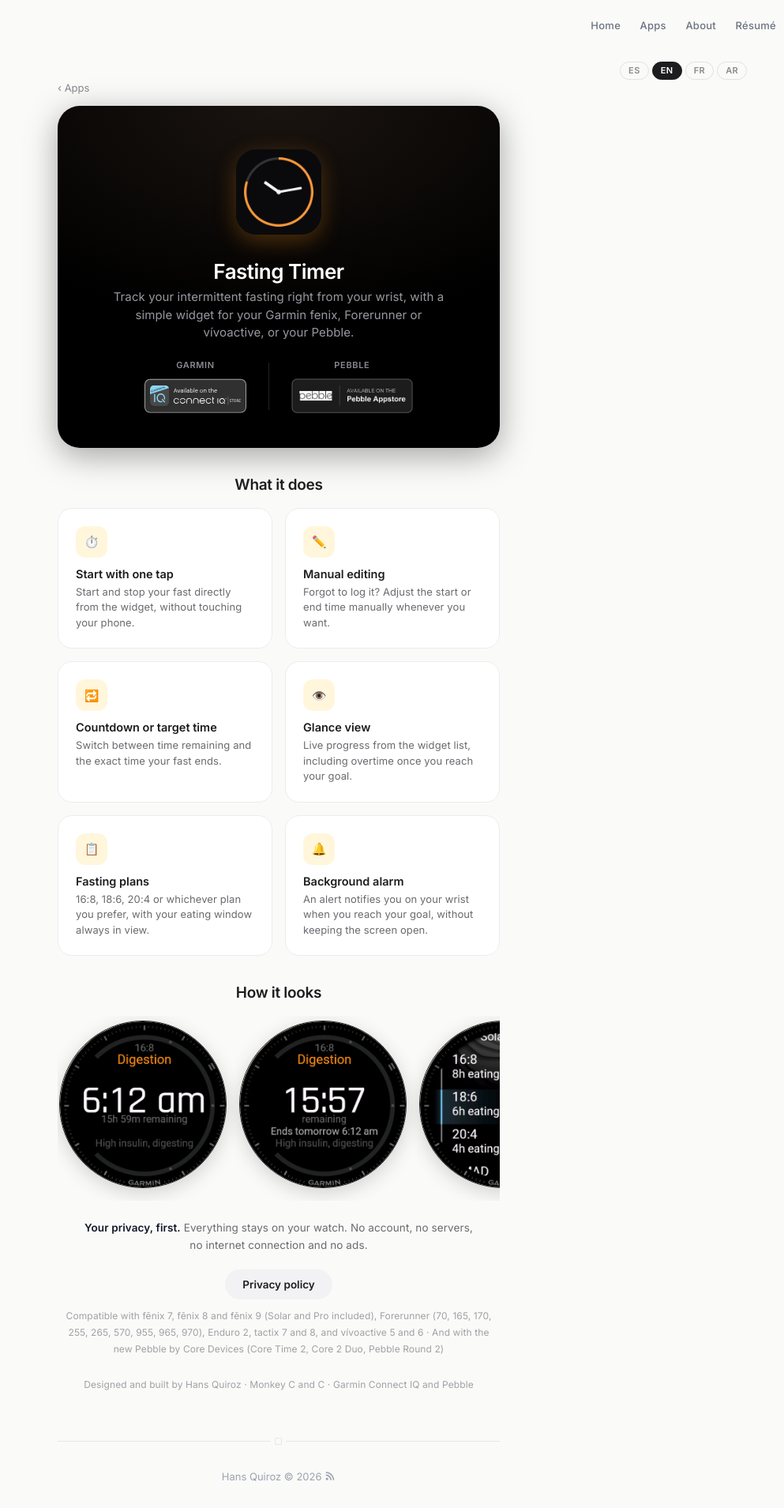
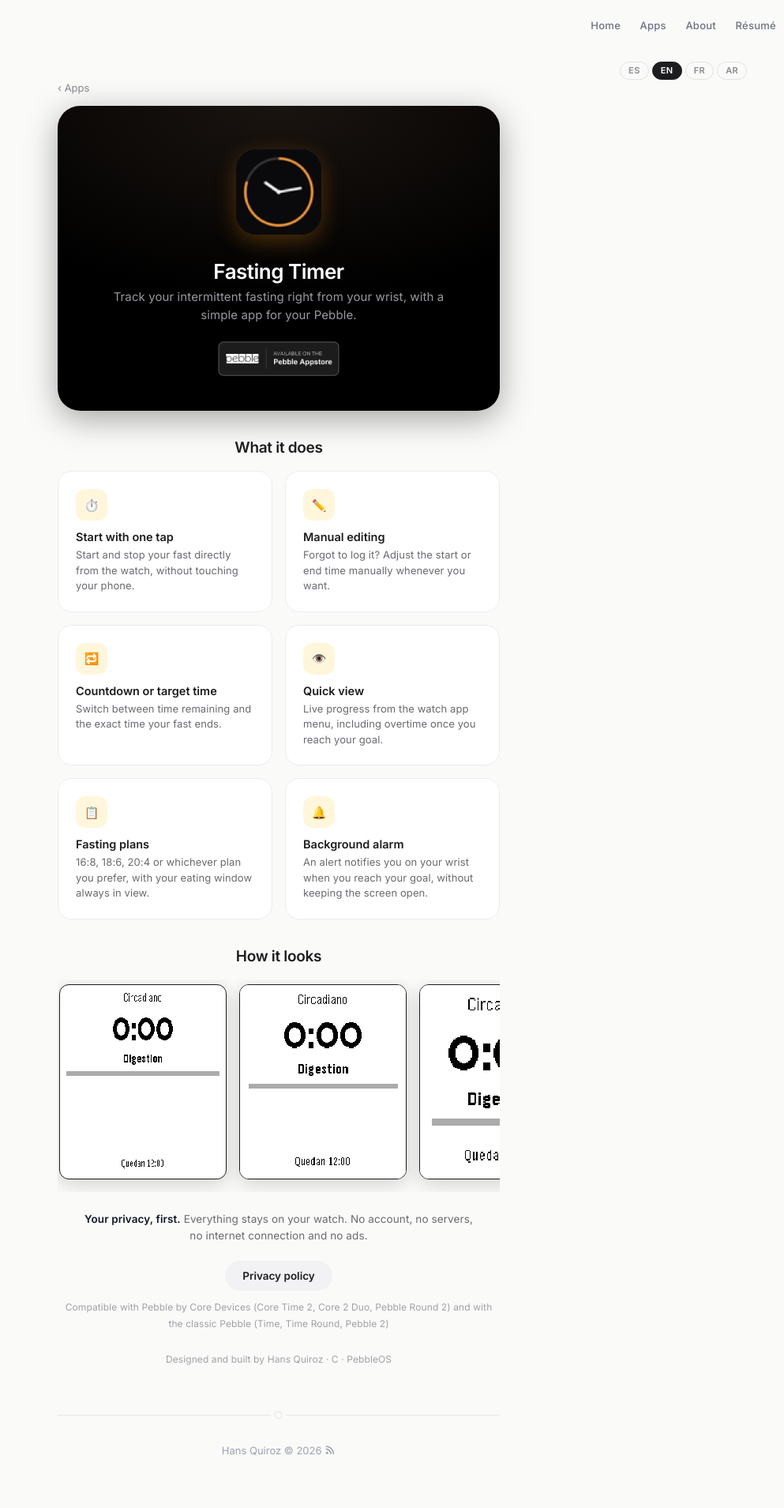
Before and after one commit to NoviZXC/BioPage, a Jekyll site: the page built from fasting-timer.html, in a window 1280 px wide. Shown: the whole page at 79% size, without its empty margins (287-1280 px from the left). Built offline with Jekyll 4.4.1, drawn with Linux system fonts in a browser that asks for light colours; after the commit the page ends 1876 px from its top, so only the background shows below that.

Commit message:
Fasting Timer pasa a ser app de Pebble en el perfil
Garmin rechazó la subida y Hans se queda en sideload, así que el perfil
deja de anunciar la vía de Connect IQ: fuera el badge de la Connect IQ
Store, las cuatro capturas de Garmin y la lista de fēnix/Forerunner/
vívoactive. La página queda como lo que sigue estando publicado y
descargable: la app del Pebble Appstore.

**La página /f/ NO se toca.** Su URL va incrustada en el binario del
widget de Garmin que hay instalado en relojes ahora mismo, y es lo que
abre el QR del export. Cambiarla rompe a usuarios reales. Lleva
`sitemap: false`, así que tampoco cuelga del perfil.

Assets de Pebble traídos del proyecto (`10-pebble-apps/FastingTimer`):
icono del store y las capturas de tres formas de reloj —Round 2, Core
Time 2 y Time— que es lo que comunica la compatibilidad ahora que no
hay cuatro estados distintos que enseñar.

Dos detalles del CSS que el cambio de plataforma obliga: el
`border-radius: 50%` de la galería venía de que las esferas de Garmin
eran redondas y habría recortado las capturas rectangulares de Pebble; y
esas capturas son de 144 px, así que van con `image-rendering: pixelated`
o el escalado convierte el pixel art en una mancha.

También cambia el vocabulario, que era el de Connect IQ: "widget" pasa a
"app"/"reloj", "vista Glance" a "vista rápida" y "lista de widgets" al
menú de apps del reloj. Actualizado en es, en, fr y ar.

Co-Authored-By: Claude Opus 5 (1M context) <noreply@anthropic.com>
Claude-Session: https://claude.ai/code/session_01VQy5X3yfmxz2E5qDb2gQch

```diff
--- a/apps.html
+++ b/apps.html
@@ -50,11 +50,11 @@ description: Apps de iOS diseñadas y desarrolladas por Hans Quiroz.
   </a>
 
   <a class="app-card" href="{{ site.url }}/apps/fasting-timer">
-    <img src="{{ site.url }}/assets/images/fasting-timer-garmin/icon.png" alt="Fasting Timer" />
+    <img src="{{ site.url }}/assets/images/fasting-timer-pebble/icon.png" alt="Fasting Timer" />
     <div class="meta">
       <p class="name">Fasting Timer</p>
-      <p class="tagline" data-i18n="apps.ft.tagline">Widget de ayuno intermitente para Garmin y Pebble, con vista Glance y edición manual.</p>
-      <span class="pill" data-i18n="ft.soon">Disponible en Connect IQ Store y Pebble Appstore</span>
+      <p class="tagline" data-i18n="apps.ft.tagline">App de ayuno intermitente para Pebble, con vista rápida y edición manual.</p>
+      <span class="pill" data-i18n="ft.soon">Disponible en Pebble Appstore</span>
     </div>
     <span class="chev">›</span>
   </a>
--- a/assets/js/i18n.js
+++ b/assets/js/i18n.js
@@ -435,19 +435,19 @@ window.I18N_STRINGS = {
     "ar": "<li><a href=\"https://www.usil.edu.pe/\">جامعة San Ignacio de Loyola</a> — إدارة الأعمال</li><li><a href=\"https://www.pucp.edu.pe/\">PUCP</a> — الإدارة والقيادة العليا</li><li><a href=\"https://pbs.edu.pe/default.aspx\">Pacífico Business School</a> — تصميم وإدارة تجربة العملاء</li><li><a href=\"https://www.colectivo23.com/rutas/product-management\">Colectivo23</a> — برنامج Product Manager</li>"
   },
   "apps.ft.tagline": {
-    "en": "Intermittent fasting widget for Garmin and Pebble, with Glance view and manual editing.",
-    "fr": "Widget de jeûne intermittent pour Garmin et Pebble, avec vue Glance et modification manuelle.",
-    "ar": "أداة صيام متقطع لساعات Garmin وPebble، مع عرض Glance وتعديل يدوي."
+    "en": "Intermittent fasting app for Pebble, with quick view and manual editing.",
+    "fr": "App de jeûne intermittent pour Pebble, avec vue rapide et modification manuelle.",
+    "ar": "تطبيق صيام متقطع لساعات Pebble، مع عرض سريع وتعديل يدوي."
   },
   "ft.soon": {
-    "en": "Available on the Connect IQ Store and Pebble Appstore",
-    "fr": "Disponible sur le Connect IQ Store et le Pebble Appstore",
-    "ar": "متاح على متجر Connect IQ ومتجر Pebble"
+    "en": "Available on the Pebble Appstore",
+    "fr": "Disponible sur le Pebble Appstore",
+    "ar": "متاح على متجر Pebble"
   },
   "ft.hero.tagline": {
-    "en": "Track your intermittent fasting right from your wrist, with a simple widget for your Garmin fenix, Forerunner or vívoactive, or your Pebble.",
-    "fr": "Suis ton jeûne intermittent directement depuis ton poignet, avec un widget simple pour ta Garmin fenix, Forerunner ou vívoactive, ou ta Pebble.",
-    "ar": "تابع صيامك المتقطع مباشرة من معصمك، بأداة بسيطة لساعات Garmin fenix أو Forerunner أو vívoactive، أو ساعة Pebble."
+    "en": "Track your intermittent fasting right from your wrist, with a simple app for your Pebble.",
+    "fr": "Suis ton jeûne intermittent directement depuis ton poignet, avec une app simple pour ta Pebble.",
+    "ar": "تابع صيامك المتقطع مباشرة من معصمك، بتطبيق بسيط لساعة Pebble."
   },
   "ft.feat.start.t": {
     "en": "Start with one tap",
@@ -455,9 +455,9 @@ window.I18N_STRINGS = {
     "ar": "ابدأ بلمسة واحدة"
   },
   "ft.feat.start.d": {
-    "en": "Start and stop your fast directly from the widget, without touching your phone.",
-    "fr": "Démarre et arrête ton jeûne directement depuis le widget, sans toucher ton téléphone.",
-    "ar": "ابدأ وأنهِ صيامك مباشرة من الودجت، دون الحاجة لهاتفك."
+    "en": "Start and stop your fast directly from the watch, without touching your phone.",
+    "fr": "Démarre et arrête ton jeûne directement depuis la montre, sans toucher ton téléphone.",
+    "ar": "ابدأ وأنهِ صيامك مباشرة من الساعة، دون الحاجة لهاتفك."
   },
   "ft.feat.edit.t": {
     "en": "Manual editing",
@@ -480,14 +480,14 @@ window.I18N_STRINGS = {
     "ar": "بدّل بين الوقت المتبقي والوقت الدقيق الذي ينتهي فيه صيامك."
   },
   "ft.feat.glance.t": {
-    "en": "Glance view",
-    "fr": "Vue Glance",
-    "ar": "عرض Glance"
+    "en": "Quick view",
+    "fr": "Vue rapide",
+    "ar": "عرض سريع"
   },
   "ft.feat.glance.d": {
-    "en": "Live progress from the widget list, including overtime once you reach your goal.",
-    "fr": "Progression en direct depuis la liste des widgets, y compris le temps supplémentaire une fois ton objectif atteint.",
-    "ar": "تقدّم مباشر من قائمة الودجت، بما في ذلك الوقت الإضافي بعد بلوغ هدفك."
+    "en": "Live progress from the watch app menu, including overtime once you reach your goal.",
+    "fr": "Progression en direct depuis le menu d’apps de la montre, y compris le temps supplémentaire une fois ton objectif atteint.",
+    "ar": "تقدّم مباشر من قائمة تطبيقات الساعة، بما في ذلك الوقت الإضافي بعد بلوغ هدفك."
   },
   "ft.feat.plans.t": {
     "en": "Fasting plans",
@@ -520,14 +520,14 @@ window.I18N_STRINGS = {
     "ar": "سياسة الخصوصية"
   },
   "ft.devices": {
-    "en": "Compatible with fēnix 7, fēnix 8 and fēnix 9 (Solar and Pro included), Forerunner (70, 165, 170, 255, 265, 570, 955, 965, 970), Enduro 2, tactix 7 and 8, and vívoactive 5 and 6 · And with the new Pebble by Core Devices (Core Time 2, Core 2 Duo, Pebble Round 2)",
-    "fr": "Compatible avec fēnix 7, fēnix 8 et fēnix 9 (Solar et Pro incluses), Forerunner (70, 165, 170, 255, 265, 570, 955, 965, 970), Enduro 2, tactix 7 et 8, et vívoactive 5 et 6 · Et avec les nouvelles Pebble de Core Devices (Core Time 2, Core 2 Duo, Pebble Round 2)",
-    "ar": "متوافقة مع fēnix 7 وfēnix 8 وfēnix 9 (بما فيها Solar وPro)، وForerunner (70، 165، 170، 255، 265، 570، 955، 965، 970)، وEnduro 2، وtactix 7 و8، وvívoactive 5 و6 · ومع ساعات Pebble الجديدة من Core Devices (Core Time 2، Core 2 Duo، Pebble Round 2)"
+    "en": "Compatible with Pebble by Core Devices (Core Time 2, Core 2 Duo, Pebble Round 2) and with the classic Pebble (Time, Time Round, Pebble 2)",
+    "fr": "Compatible avec les Pebble de Core Devices (Core Time 2, Core 2 Duo, Pebble Round 2) et avec les Pebble classiques (Time, Time Round, Pebble 2)",
+    "ar": "متوافقة مع ساعات Pebble من Core Devices (Core Time 2، Core 2 Duo، Pebble Round 2) ومع ساعات Pebble الكلاسيكية (Time، Time Round، Pebble 2)"
   },
   "ft.tech": {
-    "en": "Designed and built by Hans Quiroz · Monkey C and C · Garmin Connect IQ and Pebble",
-    "fr": "Conçu et développé par Hans Quiroz · Monkey C et C · Garmin Connect IQ et Pebble",
-    "ar": "من تصميم وتطوير Hans Quiroz · Monkey C وC · Garmin Connect IQ وPebble"
+    "en": "Designed and built by Hans Quiroz · C · PebbleOS",
+    "fr": "Conçu et développé par Hans Quiroz · C · PebbleOS",
+    "ar": "من تصميم وتطوير Hans Quiroz · C · PebbleOS"
   },
   "back.ft": {
     "en": "‹ Fasting Timer",
@@ -555,9 +555,9 @@ window.I18N_STRINGS = {
     "ar": "1. المسؤول"
   },
   "pp.ft.b1": {
-    "en": "<p>Fasting Timer is a Garmin Connect IQ widget developed independently by Hans Quiroz. For any privacy question, write to <a href=\"mailto:nquiroz@gmail.com\">nquiroz@gmail.com</a>.</p>",
-    "fr": "<p>Fasting Timer est un widget Garmin Connect IQ développé de façon indépendante par Hans Quiroz. Pour toute question sur la confidentialité, écris à <a href=\"mailto:nquiroz@gmail.com\">nquiroz@gmail.com</a>.</p>",
-    "ar": "<p>Fasting Timer أداة Garmin Connect IQ طوّرها Hans Quiroz بشكل مستقل. لأي استفسار حول الخصوصية، راسل <a href=\"mailto:nquiroz@gmail.com\">nquiroz@gmail.com</a>.</p>"
+    "en": "<p>Fasting Timer is a Pebble app developed independently by Hans Quiroz. For any privacy question, write to <a href=\"mailto:nquiroz@gmail.com\">nquiroz@gmail.com</a>.</p>",
+    "fr": "<p>Fasting Timer est une app Pebble développée de façon indépendante par Hans Quiroz. Pour toute question sur la confidentialité, écris à <a href=\"mailto:nquiroz@gmail.com\">nquiroz@gmail.com</a>.</p>",
+    "ar": "<p>Fasting Timer تطبيق Pebble طوّره Hans Quiroz بشكل مستقل. لأي استفسار حول الخصوصية، راسل <a href=\"mailto:nquiroz@gmail.com\">nquiroz@gmail.com</a>.</p>"
   },
   "pp.ft.h2": {
     "en": "2. What information the app handles",
@@ -565,9 +565,9 @@ window.I18N_STRINGS = {
     "ar": "2. ما المعلومات التي يتعامل معها التطبيق"
   },
   "pp.ft.b2": {
-    "en": "<p>Fasting Timer works <strong>entirely on your watch</strong>. The information you create —your fasting schedule, chosen plan and history— is stored locally on the Garmin device using its internal storage. This information <strong>is never sent to any server</strong> nor received by the developer.</p>",
-    "fr": "<p>Fasting Timer fonctionne <strong>entièrement sur ta montre</strong>. Les informations que tu crées —ton programme de jeûne, le plan choisi et ton historique— sont stockées localement sur l’appareil Garmin via son stockage interne. Ces informations <strong>ne sont jamais envoyées à un serveur</strong> ni reçues par le développeur.</p>",
-    "ar": "<p>يعمل Fasting Timer <strong>بالكامل على ساعتك</strong>. المعلومات التي تنشئها —جدول صيامك، الخطة المختارة، وسجلك— تُخزَّن محليًا على جهاز Garmin عبر تخزينه الداخلي. هذه المعلومات <strong>لا تُرسَل إلى أي خادم</strong> ولا يستلمها المطوّر.</p>"
+    "en": "<p>Fasting Timer works <strong>entirely on your watch</strong>. The information you create —your fasting schedule, chosen plan and history— is stored locally on the watch using its internal storage. This information <strong>is never sent to any server</strong> nor received by the developer.</p>",
+    "fr": "<p>Fasting Timer fonctionne <strong>entièrement sur ta montre</strong>. Les informations que tu crées —ton programme de jeûne, le plan choisi et ton historique— sont stockées localement sur la montre via son stockage interne. Ces informations <strong>ne sont jamais envoyées à un serveur</strong> ni reçues par le développeur.</p>",
+    "ar": "<p>يعمل Fasting Timer <strong>بالكامل على ساعتك</strong>. المعلومات التي تنشئها —جدول صيامك، الخطة المختارة، وسجلك— تُخزَّن محليًا على الساعة عبر تخزينها الداخلي. هذه المعلومات <strong>لا تُرسَل إلى أي خادم</strong> ولا يستلمها المطوّر.</p>"
   },
   "pp.ft.h3": {
     "en": "3. Notifications",
@@ -575,9 +575,9 @@ window.I18N_STRINGS = {
     "ar": "3. الإشعارات"
   },
   "pp.ft.b3": {
-    "en": "<p>The widget can vibrate and show a background alert when you reach your fasting goal. That alarm is scheduled <strong>locally</strong> on the watch; no push notification services or external servers are used.</p>",
-    "fr": "<p>Le widget peut vibrer et afficher une alerte en arrière-plan lorsque tu atteins ton objectif de jeûne. Cette alarme est programmée <strong>localement</strong> sur la montre ; aucun service de notification push ni serveur externe n’est utilisé.</p>",
-    "ar": "<p>يمكن للودجت أن يهتز ويعرض تنبيهًا في الخلفية عند بلوغ هدف صيامك. تُجدوَل هذه الألارم <strong>محليًا</strong> على الساعة؛ ولا تُستخدم خدمات إشعارات الدفع أو خوادم خارجية.</p>"
+    "en": "<p>The app can vibrate and show a background alert when you reach your fasting goal. That alarm is scheduled <strong>locally</strong> on the watch; no push notification services or external servers are used.</p>",
+    "fr": "<p>L’app peut vibrer et afficher une alerte en arrière-plan lorsque tu atteins ton objectif de jeûne. Cette alarme est programmée <strong>localement</strong> sur la montre ; aucun service de notification push ni serveur externe n’est utilisé.</p>",
+    "ar": "<p>يمكن للتطبيق أن يهتز ويعرض تنبيهًا في الخلفية عند بلوغ هدف صيامك. تُجدوَل هذه الألارم <strong>محليًا</strong> على الساعة؛ ولا تُستخدم خدمات إشعارات الدفع أو خوادم خارجية.</p>"
   },
   "pp.ft.h4": {
     "en": "4. Data we do NOT collect",
--- a/fasting-timer.html
+++ b/fasting-timer.html
@@ -2,7 +2,7 @@
 title: Fasting Timer
 layout: page
 permalink: /apps/fasting-timer/
-description: "Fasting Timer — widget de Garmin Connect IQ para ayuno intermitente en fēnix, Forerunner y vívoactive: progreso en vivo, etapas fisiológicas, edición manual de horarios y vista Glance. Diseñado y desarrollado por Hans Quiroz."
+description: "Fasting Timer — app de ayuno intermitente para Pebble: progreso en vivo, etapas fisiológicas, edición manual de horarios y vista rápida. Diseñada y desarrollada por Hans Quiroz."
 ---
 <style>
   .ft-page { max-width: 760px; margin: 0 auto; }
@@ -38,7 +38,8 @@ description: "Fasting Timer — widget de Garmin Connect IQ para ayuno intermite
   .ft-feature p { font-size: 1.3rem; color: #6b6b70; line-height: 1.5; margin: 0; }
 
   .ft-shots { display: flex; gap: 16px; overflow-x: auto; padding: 6px 2px 16px; scroll-snap-type: x mandatory; -webkit-overflow-scrolling: touch; }
-  .ft-shots img { width: 210px; flex: none; border-radius: 50%; scroll-snap-align: center; box-shadow: 0 6px 24px rgba(0,0,0,.16); border: 1px solid #1c1c1e; }
+  .ft-shots img { width: 210px; flex: none; border-radius: 12px; scroll-snap-align: center; box-shadow: 0 6px 24px rgba(0,0,0,.16); border: 1px solid #1c1c1e;
+                  image-rendering: pixelated; background: #fff; }
 
   .ft-privacy-note { text-align: center; color: #6b6b70; font-size: 1.35rem; line-height: 1.6; max-width: 500px; margin: 2.4rem auto 0; }
   .ft-links { display: flex; gap: 14px; justify-content: center; flex-wrap: wrap; margin: 2rem 0 1rem; }
@@ -60,19 +61,11 @@ description: "Fasting Timer — widget de Garmin Connect IQ para ayuno intermite
   <a class="ft-back" href="{{ site.url }}/apps" data-i18n="back.apps">‹ Apps</a>
 
   <div class="ft-hero">
-    <img class="icon" src="{{ site.url }}/assets/images/fasting-timer-garmin/icon.png" alt="Fasting Timer" />
+    <img class="icon" src="{{ site.url }}/assets/images/fasting-timer-pebble/icon.png" alt="Fasting Timer" />
     <h1>Fasting Timer</h1>
-    <p class="sub" data-i18n="ft.hero.tagline">Controla tu ayuno intermitente directo desde la muñeca, con un widget simple para tu Garmin fenix, Forerunner o vívoactive, o tu Pebble.</p>
+    <p class="sub" data-i18n="ft.hero.tagline">Controla tu ayuno intermitente directo desde la muñeca, con una app simple para tu Pebble.</p>
     <div class="ft-badges">
       <div class="ft-platform">
-        <span class="ft-platform-label">Garmin</span>
-        <a class="ft-badge" href="https://apps.garmin.com/apps/966bdd8b-954f-45cb-a780-cacf803bce6a" aria-label="Fasting Timer en la Connect IQ Store">
-          <img src="{{ site.url }}/assets/images/fasting-timer-garmin/connect-iq-badge.svg" alt="Available on the Connect IQ Store" />
-        </a>
-      </div>
-      <div class="ft-platform-divider"></div>
-      <div class="ft-platform">
-        <span class="ft-platform-label">Pebble</span>
         <a class="ft-badge" href="https://apps.repebble.com/fasting-timer_6bb880eacfa64c94822ae579" aria-label="Fasting Timer en Pebble Appstore">
           <img src="{{ site.url }}/assets/images/fasting-timer-pebble/pebble-appstore-badge.png" alt="Available on the Pebble Appstore" />
         </a>
@@ -85,7 +78,7 @@ description: "Fasting Timer — widget de Garmin Connect IQ para ayuno intermite
     <div class="ft-feature">
       <div class="ic">⏱️</div>
       <h3 data-i18n="ft.feat.start.t">Inicia con un toque</h3>
-      <p data-i18n="ft.feat.start.d">Empieza y detén tu ayuno directamente desde el widget, sin abrir el teléfono.</p>
+      <p data-i18n="ft.feat.start.d">Empieza y detén tu ayuno directamente desde el reloj, sin abrir el teléfono.</p>
     </div>
     <div class="ft-feature">
       <div class="ic">✏️</div>
@@ -99,8 +92,8 @@ description: "Fasting Timer — widget de Garmin Connect IQ para ayuno intermite
     </div>
     <div class="ft-feature">
       <div class="ic">👁️</div>
-      <h3 data-i18n="ft.feat.glance.t">Vista Glance</h3>
-      <p data-i18n="ft.feat.glance.d">Progreso en vivo desde la lista de widgets, incluyendo el tiempo extra tras alcanzar tu meta.</p>
+      <h3 data-i18n="ft.feat.glance.t">Vista rápida</h3>
+      <p data-i18n="ft.feat.glance.d">Progreso en vivo desde el menú de apps del reloj, incluyendo el tiempo extra tras alcanzar tu meta.</p>
     </div>
     <div class="ft-feature">
       <div class="ic">📋</div>
@@ -116,10 +109,9 @@ description: "Fasting Timer — widget de Garmin Connect IQ para ayuno intermite
 
   <h2 class="ft-section-title" data-i18n="if.how">Cómo se ve</h2>
   <div class="ft-shots">
-    <img src="{{ site.url }}/assets/images/fasting-timer-garmin/active.jpg" alt="Ayuno activo con tiempo restante" />
-    <img src="{{ site.url }}/assets/images/fasting-timer-garmin/countdown.jpg" alt="Cuenta regresiva y hora de fin" />
-    <img src="{{ site.url }}/assets/images/fasting-timer-garmin/plans.jpg" alt="Selección de plan de ayuno" />
-    <img src="{{ site.url }}/assets/images/fasting-timer-garmin/settings.jpg" alt="Ajustes del widget" />
+    <img src="{{ site.url }}/assets/images/fasting-timer-pebble/shot-round.png" alt="Fasting Timer en Pebble Round 2" />
+    <img src="{{ site.url }}/assets/images/fasting-timer-pebble/shot-time2.png" alt="Fasting Timer en Core Time 2" />
+    <img src="{{ site.url }}/assets/images/fasting-timer-pebble/shot-classic.png" alt="Fasting Timer en Pebble Time" />
   </div>
 
   <p class="ft-privacy-note" data-i18n="ft.privacy">
@@ -129,7 +121,7 @@ description: "Fasting Timer — widget de Garmin Connect IQ para ayuno intermite
   <div class="ft-links">
     <a class="ghost" href="{{ site.url }}/apps/fasting-timer/privacidad" data-i18n="ft.privacyBtn">Política de privacidad</a>
   </div>
-  <p class="ft-devices" data-i18n="ft.devices">Compatible con fēnix 7, fēnix 8 y fēnix 9 (incluidas Solar y Pro), Forerunner (70, 165, 170, 255, 265, 570, 955, 965, 970), Enduro 2, tactix 7 y 8, y vívoactive 5 y 6 · Y con los nuevos Pebble de Core Devices (Core Time 2, Core 2 Duo, Pebble Round 2)</p>
+  <p class="ft-devices" data-i18n="ft.devices">Compatible con los Pebble de Core Devices (Core Time 2, Core 2 Duo, Pebble Round 2) y con los Pebble clásicos (Time, Time Round, Pebble 2)</p>
 
-  <p class="ft-tech" data-i18n="ft.tech">Diseñado y desarrollado por Hans Quiroz · Monkey C y C · Garmin Connect IQ y Pebble</p>
+  <p class="ft-tech" data-i18n="ft.tech">Diseñado y desarrollado por Hans Quiroz · C · PebbleOS</p>
 </div>
```
Also changed, not shown: fasting-timer-privacidad.html (+4 -4 lines), assets/images/fasting-timer-pebble/icon.png (added), assets/images/fasting-timer-pebble/shot-classic.png (added), assets/images/fasting-timer-pebble/shot-round.png (added), assets/images/fasting-timer-pebble/shot-time2.png (added).
